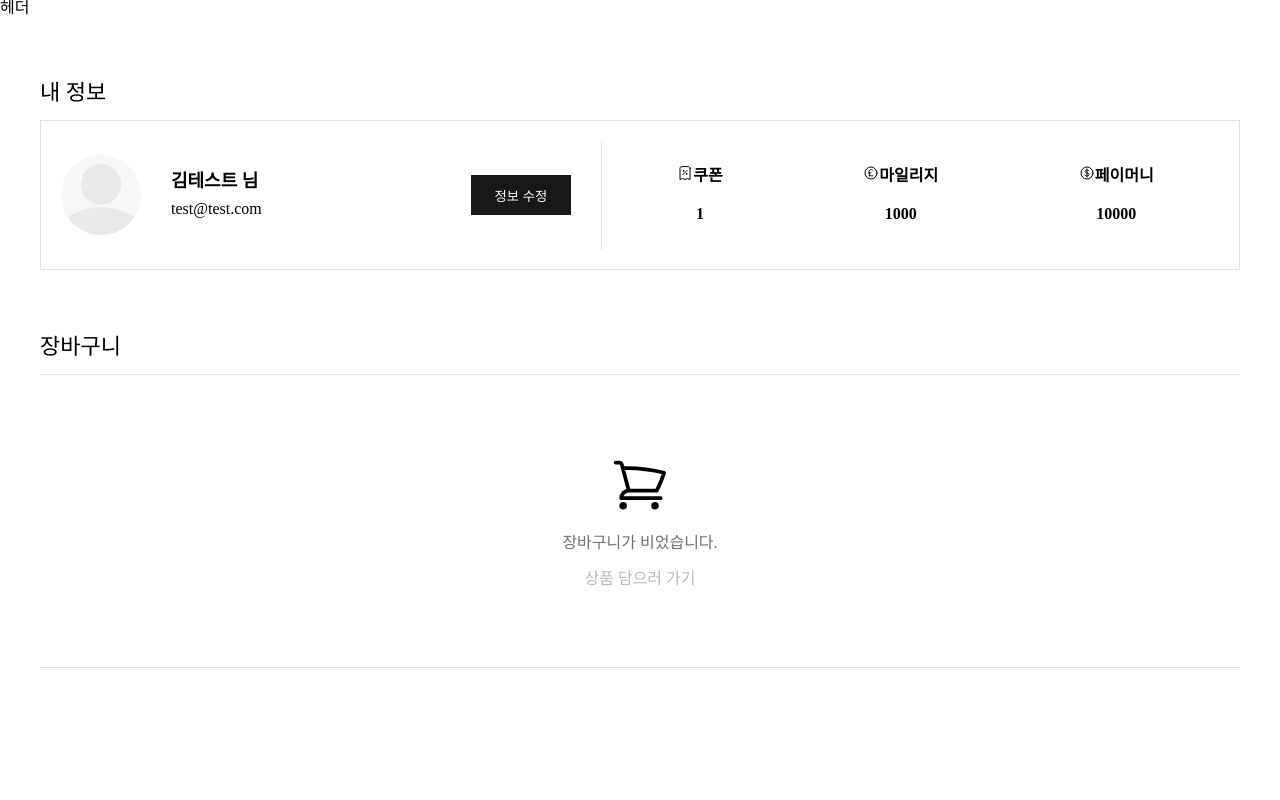
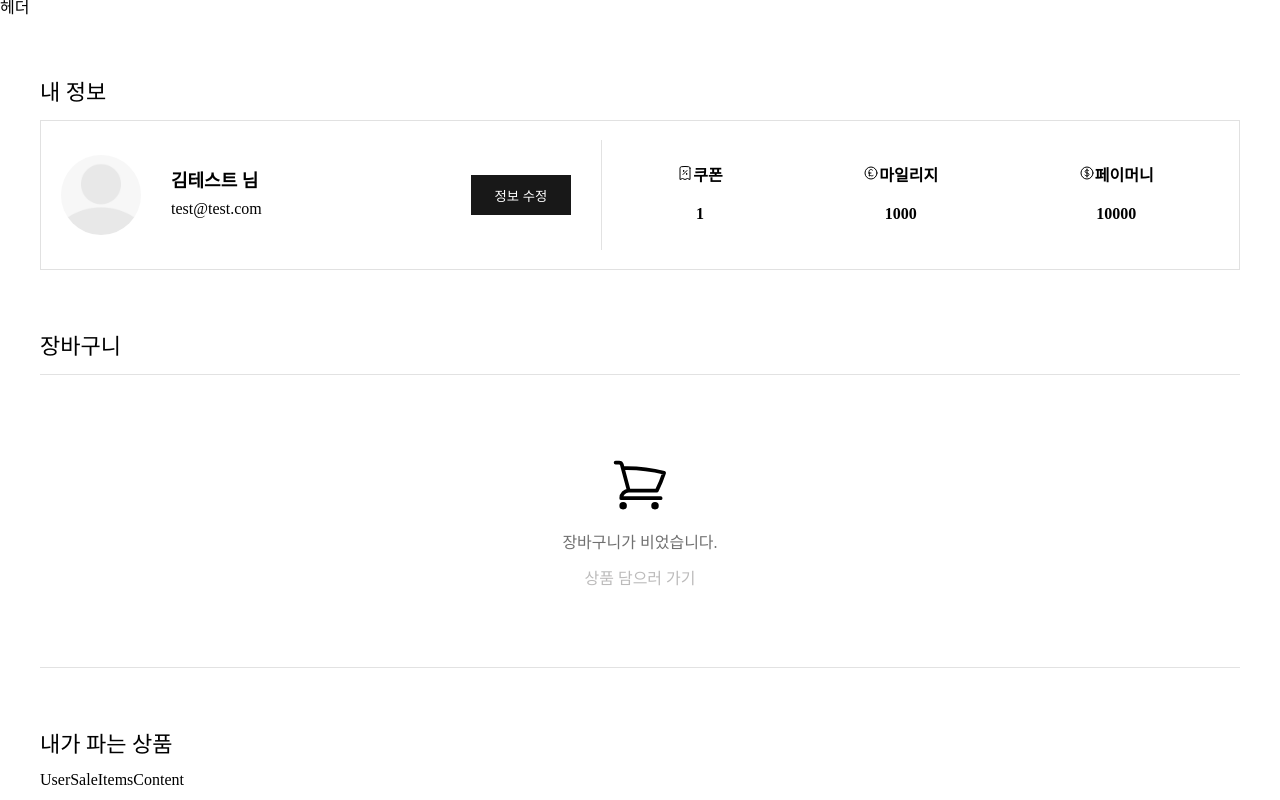
Before and after one commit to seon-mikim/FE, a React (Vite) app: page /my in a window 1280 px wide. Built offline with nearby package versions, Linux system fonts and the light colour scheme.

Commit message:
feat: UserSaleListSection 컴포넌트 구현

```diff
--- a/src/pages/my/sub/UserInfoPage.jsx
+++ b/src/pages/my/sub/UserInfoPage.jsx
@@ -1,14 +1,16 @@
 import UserCartContent from '../../../components/MyPageContents/UserCartContent';
 import UserProfileContent from '../../../components/MyPageContents/UserProfileContent';
+import UserSaleItemsContent from '../../../components/MyPageContents/UserSaleItemsContent';
 import MyPageSection from '../../../components/MypageSections';
 const UserInfoPage = () => {
   const UserProfileSection = MyPageSection(UserProfileContent);
   const UserCartListSection = MyPageSection(UserCartContent);
+  const UserSaleListSection = MyPageSection(UserSaleItemsContent);
   return (
     <>
-
       <UserProfileSection titleText="내 정보" />
       <UserCartListSection titleText="장바구니" />
+      <UserSaleListSection titleText="내가 파는 상품" />
     </>
   );
 };
```
